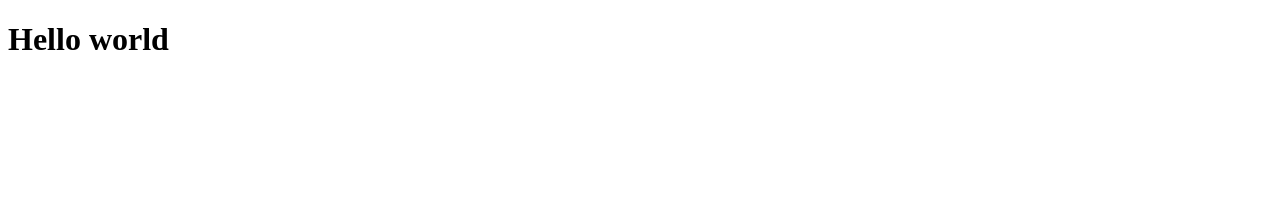
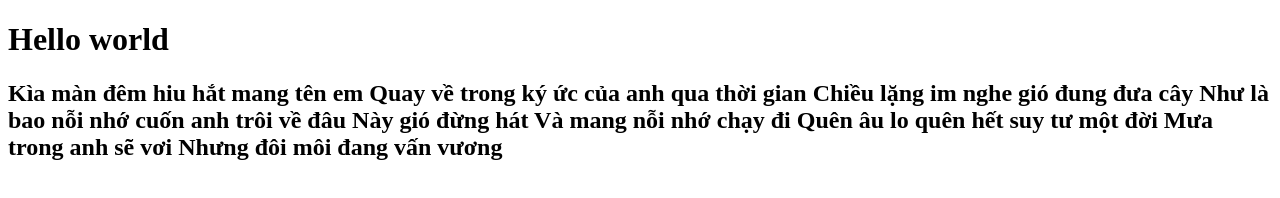
Before and after one commit to npmh0310/test-git-branch, a plain HTML site: page index.html in a window 1280 px wide. Drawn offline with Linux system fonts and the light colour scheme.

```diff
--- a/index.html
+++ b/index.html
@@ -8,5 +8,14 @@
 </head>
 <body>
     <h1>Hello world</h1>
+    <h2>Kìa màn đêm hiu hắt mang tên em
+        Quay về trong ký ức của anh qua thời gian
+        Chiều lặng im nghe gió đung đưa cây
+        Như là bao nỗi nhớ cuốn anh trôi về đâu
+        Này gió đừng hát
+        Và mang nỗi nhớ chạy đi
+        Quên âu lo quên hết suy tư một đời
+        Mưa trong anh sẽ vơi
+        Nhưng đôi môi đang vấn vương</h2>
 </body>
 </html>
```
